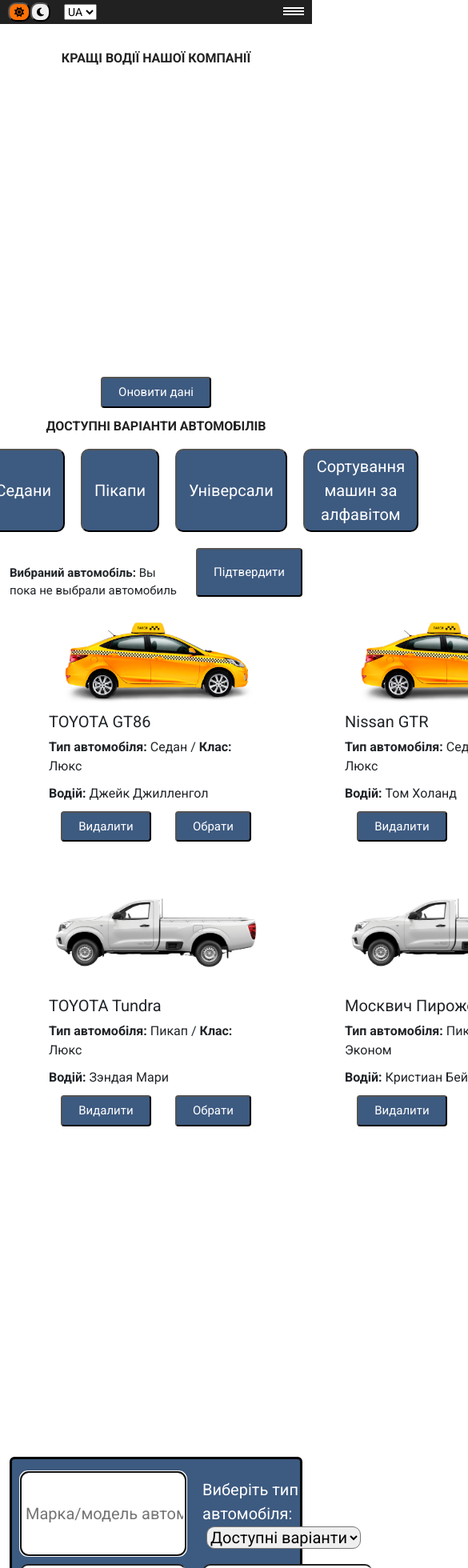
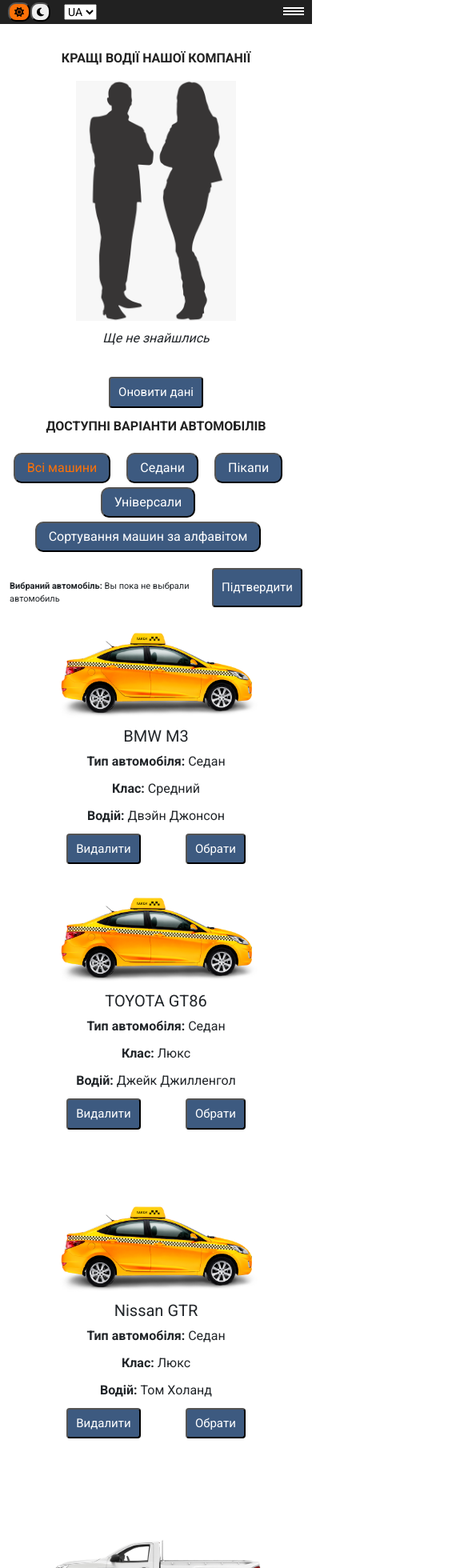
Before and after one commit to bambuuk/uber-adaptiv-and-js, a React (Create React App) app: page /choise-car in a window 390 px wide. Shown: the top 1960 px of the page at 80% size, 585 px wide, since content can reach past the window. Built offline with nearby package versions, Linux system fonts and the light colour scheme; no server answers.

Commit message:
addded adaptiv in chooseCar page

```diff
--- a/src/components/AddCars/AddCarsView.js
+++ b/src/components/AddCars/AddCarsView.js
@@ -44,6 +44,7 @@
         <p className="selectTypeCar">
           <label htmlFor="type-car">
             {t('choiseCar.chooseCarInput')}
+          </label>
           <select
             id="type-car"
             className="form-select"
@@ -57,7 +58,6 @@
             <option value="Пикап">{t('choiseCar.pickupOptionList')}</option>
             <option value="Универсал">{t('choiseCar.universalOptionList')}</option>
           </select>
-          </label>
         </p>
 
         <input
--- a/src/components/AddCars/addCars.sass
+++ b/src/components/AddCars/addCars.sass
@@ -17,6 +17,8 @@
         grid-auto-rows: 1fr
         row-gap: 10px
         column-gap: 20px
+        .timer
+            grid-column: 1 / 3
         .url
             grid-column: 1 / 3
     .add-item-car_input
@@ -46,3 +48,4 @@
         border-radius: 10px
 .form-select
     margin-left: 5px
+    padding: 0 5px
--- a/src/components/CarItem/CarItem.js
+++ b/src/components/CarItem/CarItem.js
@@ -61,9 +61,8 @@
           <strong>{t('choiseCar.carItem.carType')}</strong>
           {' '}
           {typeItem.typeCar}
-          {' '}
-          /
-          {' '}
+        </p>
+        <p className="card_text">
           <strong>{t('choiseCar.carItem.class')}</strong>
           {' '}
           {typeItem.classComfort}
--- a/src/components/CarItem/carItem.sass
+++ b/src/components/CarItem/carItem.sass
@@ -6,7 +6,6 @@
     display: flex
     justify-content: space-around
 .card
-    width: 18rem
     cursor: grab
     margin: 0 auto
     padding: 10px 10px
@@ -14,6 +13,7 @@
     transition: 0.3s all
     &_title
         margin-top: 10px
+        text-align: center
     &_img
         width: 100%
         object-fit: cover
@@ -28,5 +28,6 @@
         background: gray
         border: 4px solid #000
     &_text
+        text-align: center
         margin: 0 0 10px 0
         padding: 0
--- a/src/components/ChoiseCarFilters/choiseCarFilters.sass
+++ b/src/components/ChoiseCarFilters/choiseCarFilters.sass
@@ -5,6 +5,7 @@
 .choiseCar_filter
     display: flex
     justify-content: center
+    flex-wrap: wrap
     margin-top: 20px
 .choiseCar_btn
     margin-right: 20px
--- a/src/components/Header/HeaderView.js
+++ b/src/components/Header/HeaderView.js
@@ -1,5 +1,4 @@
 import { NavLink } from 'react-router-dom';
-// import { useEffect } from 'react';
 import PropTypes from 'prop-types';
 import { FontAwesomeIcon } from '@fortawesome/react-fontawesome';
 import { faSun, faMoon } from '@fortawesome/free-solid-svg-icons';
--- a/src/components/Header/header.sass
+++ b/src/components/Header/header.sass
@@ -14,7 +14,7 @@
   z-index: 2
 
 .hamburger
-    display: none
+  display: none
 
 .menu
   display: flex
@@ -22,17 +22,14 @@
   padding: 13px 70px
   margin: 0
   list-style-type: none
-
   .menu_link
     color: #ffffff
     font-size: 15px
     font-weight: 300
     text-decoration: none
-
   .menu_item
     border-right: 2px dotted black
     padding-right: 50px
-
     &:last-child
         border-right: none
 
--- a/src/components/TimeOfStayOnPage/TimeOfStayOnPageView.js
+++ b/src/components/TimeOfStayOnPage/TimeOfStayOnPageView.js
@@ -16,7 +16,7 @@
           {minutes}
           :
         </div>
-        <div id="timer_econds">{seconds}</div>
+        <div id="timer_seconds">{seconds}</div>
       </div>
     </div>
   );
--- a/src/i18n/ru.js
+++ b/src/i18n/ru.js
@@ -172,7 +172,7 @@
     },
     modelCarInput: 'Марка/модель автомобиля',
     chooseCarInput: 'Выберите тип автомобиля:',
-    availableVariablesOptionList: 'Достуаные варианты',
+    availableVariablesOptionList: 'Тип автомобиля',
     sedanOptionList: 'Седан',
     pickupOptionList: 'Пикап',
     universalOptionList: 'Универсал',
--- a/src/i18n/ua.js
+++ b/src/i18n/ua.js
@@ -165,7 +165,7 @@
     },
     modelCarInput: 'Марка/модель автомобіля',
     chooseCarInput: 'Виберіть тип автомобіля:',
-    availableVariablesOptionList: 'Доступні варіанти',
+    availableVariablesOptionList: 'Тип автомобіля',
     sedanOptionList: 'Седан',
     pickupOptionList: 'Пікап',
     universalOptionList: 'Універсал',
--- a/src/store/store.js
+++ b/src/store/store.js
@@ -8,8 +8,6 @@
     applyMiddleware(thunk),
     window.__REDUX_DEVTOOLS_EXTENSION__ && window.__REDUX_DEVTOOLS_EXTENSION__() // eslint-disable-line
   )
-
-  // window.__REDUX_DEVTOOLS_EXTENSION__ && window.__REDUX_DEVTOOLS_EXTENSION__() // eslint-disable-line
 );
 
 export default store;
--- a/src/style/_media.sass
+++ b/src/style/_media.sass
@@ -1,4 +1,13 @@
 @media (max-width: 1200px)
+    .selectTypeCar
+        display: flex
+    .add-item-car
+        font-size: 19px
+        .add-item-car_form
+            grid-template-rows: repeat(3, 40px)
+    .bestCompDrivers
+        &_list
+            grid-template-columns: repeat(3, 200px)
     .menu
         .menu_item
             padding-right: 20px
@@ -42,49 +51,15 @@
             display: none
 
 @media (max-width: 991px)
-    .menu
-        .menu_item
-            padding-right: 8px
-        .menu_link
-            font-size: 10px
-    .subheader
-        .subheader_logo
-            img
-                width: 100%
-        .subheader_official
-            font-size: 11px
-        .subheader_phone
-            font-size: 18px
-        .subheader_btn
-            margin-top: 21px
-            height: 40px
-            width: 100%
-    .promo
-        .promo_header
-            font-size: 40px
-        .promo_subheader
-            font-size: 30px
-    .reasons
-        &_block
-            flex-direction: column
-            align-items: center
-        &_round
-            margin-right: 0
-        &_descr
-            width: 300px
-            margin-top: 20px
-    .mobile
-        &_item
-            padding-top: 70px
-            &_subtitle
-                line-height: 30px
-    .choise
-        .choise_content
-            .choise_content_car
-                margin-top: 77px
-                width: 100%
-
-@media (max-width: 767px)
+    .choiseCar_btn
+        margin-top: 5px
+    .selectTypeCar
+        label
+            display: none
+    .choiseCar_btn
+        font-size: 16px
+    .carList
+        grid-template-columns: repeat(2, 300px)
     .menu
         position: fixed
         flex-direction: column
@@ -150,6 +125,40 @@
             height: 40px
             margin: 0 auto
             margin-top: 10px
+        .subheader_logo
+            img
+                width: 100%
+        .subheader_official
+            font-size: 11px
+    .promo
+        .promo_header
+            font-size: 40px
+        .promo_subheader
+            font-size: 30px
+    .reasons
+        &_block
+            flex-direction: column
+            align-items: center
+        &_round
+            margin-right: 0
+        &_descr
+            width: 300px
+            margin-top: 20px
+    .mobile
+        &_item
+            padding-top: 70px
+            &_subtitle
+                line-height: 30px
+    .choise
+        .choise_content
+            .choise_content_car
+                margin-top: 77px
+                width: 100%
+
+@media (max-width: 767px)
+    .bestCompDrivers
+        &_list
+            grid-template-columns: repeat(2, 200px)
     .promo
         .promo_header
             line-height: 45px
@@ -161,7 +170,7 @@
             padding-top: 80px
             margin-bottom: 30px
     .title
-        font-size: 31px
+        font-size: 30px
     .subtitle
         font-size: 24px
     .choise
@@ -174,6 +183,22 @@
             height: 258px
 
 @media (max-width: 575px)
+    .timer
+        flex-direction: column
+    .add-item-car
+        .add-item-car_form
+            display: flex
+            flex-wrap: wrap
+    .carList
+        grid-template-columns: repeat(1, 300px)
+    .selected-car
+        &_text
+            font-size: 11px
+    .btn
+        padding: 6px 10px
+    .bestCompDrivers
+        &_list
+            grid-template-columns: repeat(1, 200px)
     nav
         height: 30px
     header
```
Lines whose indentation alone changed are shown as unchanged.
